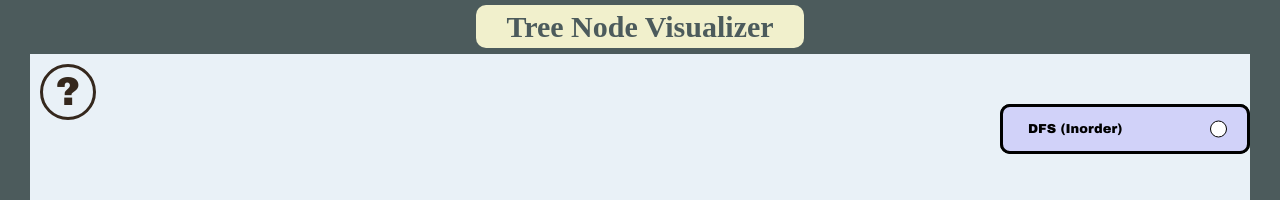
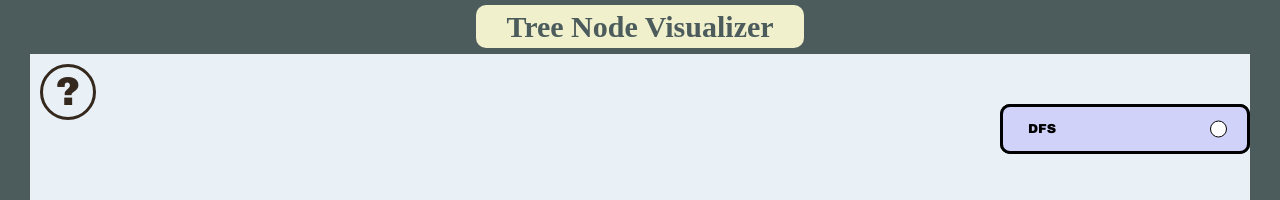
Before and after one commit to HoHuanChiang/Tree-Node-Visualization, a React (Create React App) app: page / in a window 1280 px wide. Shown: the top 200 px of the page. Built offline with nearby package versions, Linux system fonts and the light colour scheme; the HTML template or start-up script is replaced by a standard one.

Commit message:
chagne display value and default animation speed

```diff
--- a/src/components/Board/Board.tsx
+++ b/src/components/Board/Board.tsx
@@ -7,7 +7,7 @@ import Tree from "../Tree/Tree";
 import * as Styled from "./Board.styles";
 
 export enum Algorithm {
-    DFS_INORDER = "DFS (Inorder)",
+    DFS_INORDER = "DFS",
     BFS = "BFS",
 }
 
--- a/src/reducers/ActionBarReducer.ts
+++ b/src/reducers/ActionBarReducer.ts
@@ -27,7 +27,7 @@ export const initialActionBarState: ActionBarState = {
     autoRun: true,
     resetClick: 0,
     stopClick: 0,
-    animationSpeed: 100,
+    animationSpeed: 150,
     showInstruction: false,
 };
 
```
